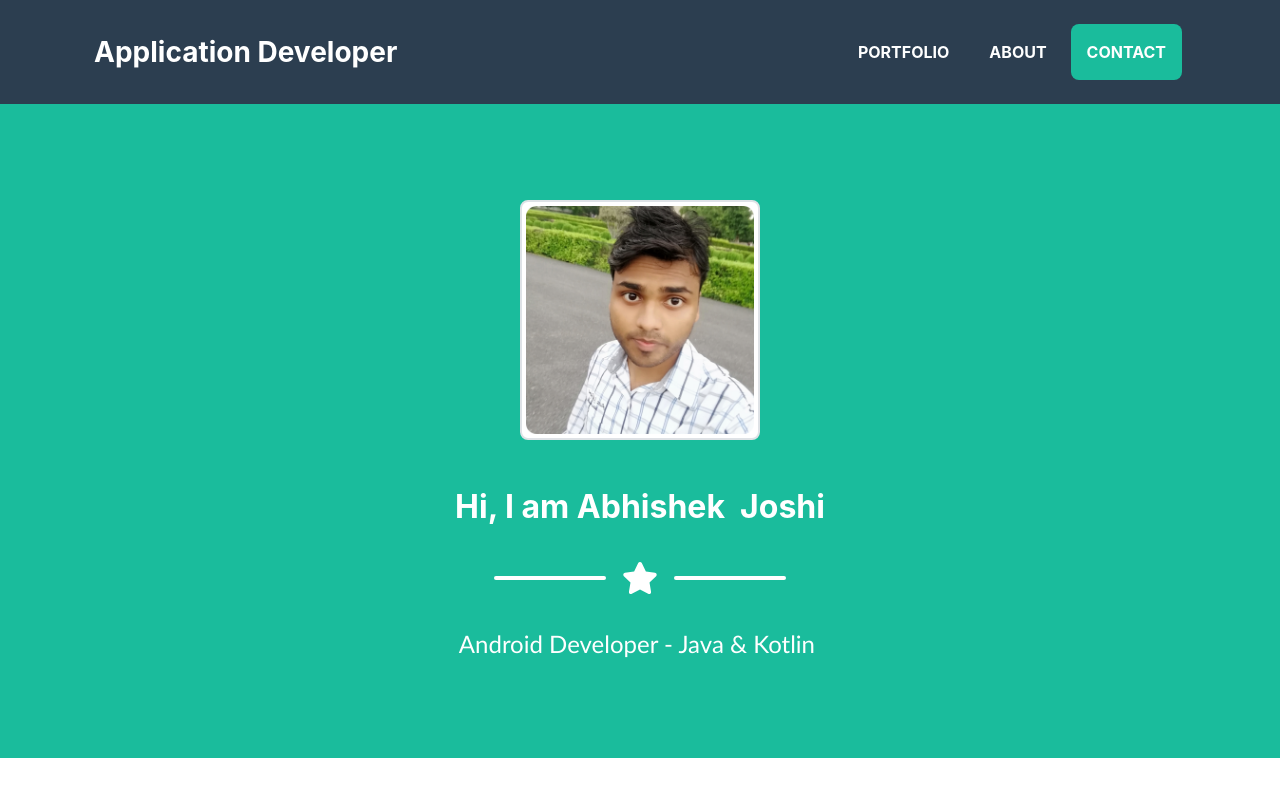
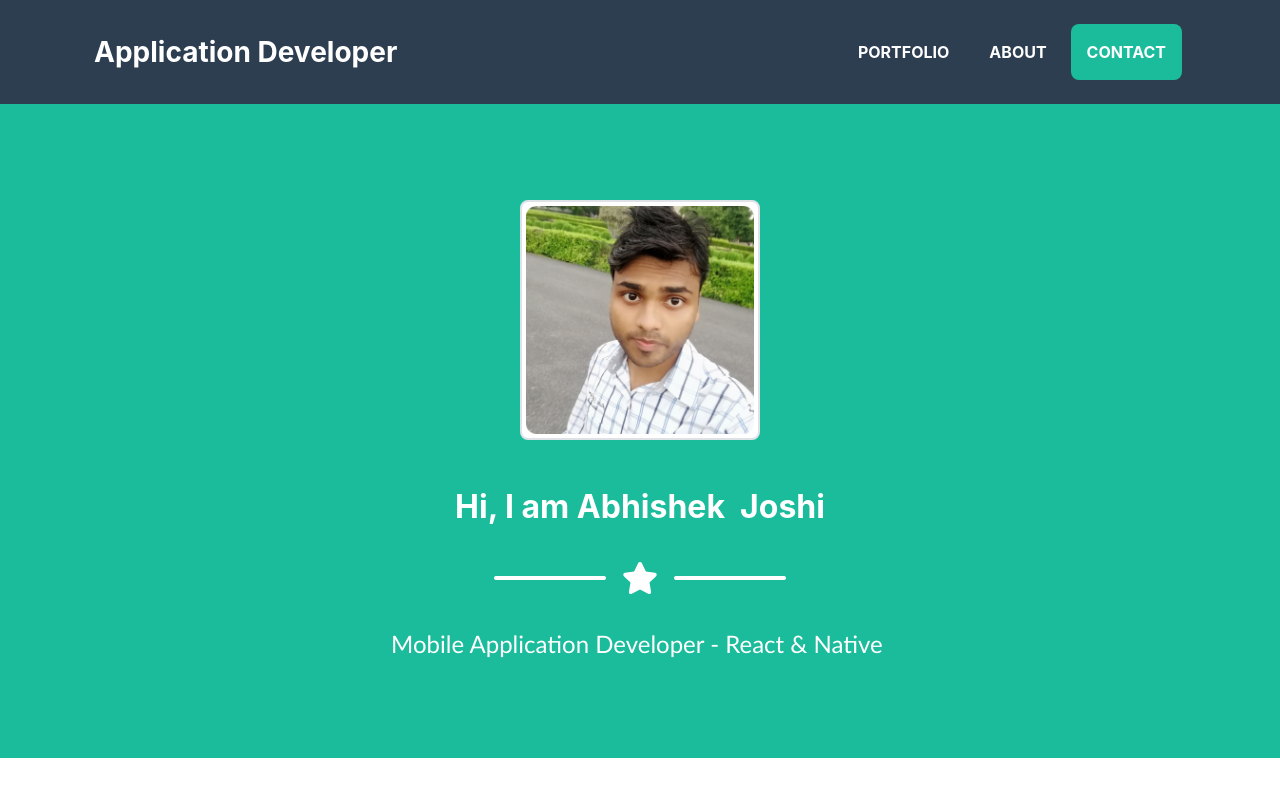
Before and after one commit to AbhishekNuevo/AbhishekNuevo.github.io, a plain HTML site: page index.html in a window 1280 px wide. Shown: the top 800 px of the page. Drawn offline with nearby package versions, Linux system fonts and the light colour scheme; a web font is replaced by a local one.

Commit message:
Update index.html

```diff
--- a/index.html
+++ b/index.html
@@ -50,7 +50,7 @@
                 <div class="divider-custom-line"></div>
             </div>
             <!-- Masthead Subheading-->
-            <p class="pre-wrap masthead-subheading font-weight-light mb-0">Android Developer - Java &amp; Kotlin </p>
+            <p class="pre-wrap masthead-subheading font-weight-light mb-0">Mobile Application Developer - React &amp; Native </p>
         </div>
     </header>
     <section class="page-section portfolio" id="portfolio">
```
